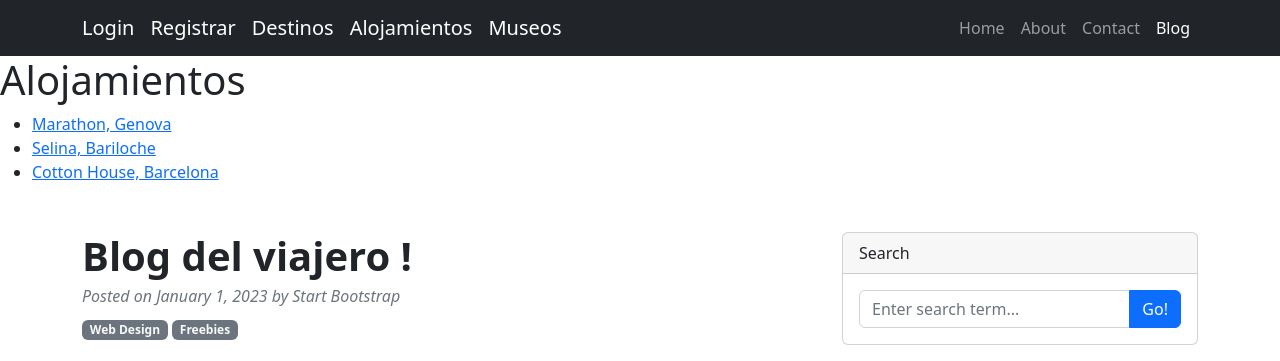
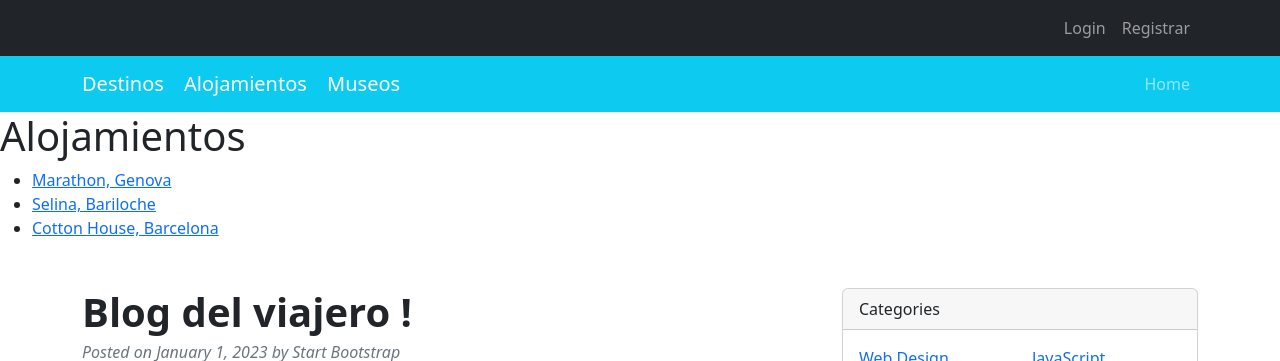
Before and after one commit to luciana-mancuso/EntregaFinal, a Django app: page /blog/alojamientos/ in a window 1280 px wide. Shown: the top 361 px of the page. Run offline with Django 4.2, Linux system fonts and the light colour scheme; data comes from the database, SQL or seed files in the repository; some libraries are stand-ins or nearby versions.

Commit message:
EntregaFinal

```diff
--- a/templates/base.html
+++ b/templates/base.html
@@ -6,7 +6,7 @@
         <meta name="viewport" content="width=device-width, initial-scale=1, shrink-to-fit=no" />
         <meta name="description" content="" />
         <meta name="author" content="" />
-        <title>Blog Post - Start Bootstrap Template</title>
+        <title>Blogparaviajero</title>
         <!-- Favicon-->
         <link rel="icon" type="image/x-icon" href="{% static 'AppCoder/assets/favicon.ico' %}" />
         <!-- Core theme CSS (includes Bootstrap)-->
@@ -17,30 +17,44 @@
         <nav class="navbar navbar-expand-lg navbar-dark bg-dark">
             <div class="container">
 
-                {% if user.is_authenticated %}
-                <img src="{{ user.avatar.imagen.url }}" alt="Usuario" height="30 px">
-                <a class="navbar-brand" href="{% url 'accountlogout' %}">Logout</a>
-                <a class="navbar-brand">{{ user.username }}</a>
-                {% else %}
-                <a class="navbar-brand" href="{% url 'accountlogin' %}">Login</a>
-                <a class="navbar-brand" href="{% url 'accountregistrar' %}">Registrar</a>
-                {% endif %}
 
-
-                <a class="navbar-brand" href="{% url 'AppCoderDestinos' %}">Destinos</a>
-                <a class="navbar-brand" href="{% url 'AppCoderAlojamientos' %}">Alojamientos</a>
-                <a class="navbar-brand" href="{% url 'AppCoderMuseos' %}">Museos</a>
                 <button class="navbar-toggler" type="button" data-bs-toggle="collapse" data-bs-target="#navbarSupportedContent" aria-controls="navbarSupportedContent" aria-expanded="false" aria-label="Toggle navigation"><span class="navbar-toggler-icon"></span></button>
                 <div class="collapse navbar-collapse" id="navbarSupportedContent">
                     <ul class="navbar-nav ms-auto mb-2 mb-lg-0">
-                        <li class="nav-item"><a class="nav-link" href="#">Home</a></li>
-                        <li class="nav-item"><a class="nav-link" href="#!">About</a></li>
-                        <li class="nav-item"><a class="nav-link" href="#!">Contact</a></li>
-                        <li class="nav-item"><a class="nav-link active" aria-current="page" href="#">Blog</a></li>
+                        {% if user.is_authenticated %}
+                        <img src="{{ user.avatar.imagen.url }}" alt="Usuario" height="30 px">
+                        <li class="nav-item"><a class="nav-link" href="{% url 'accountlogout' %}">Logout</a></li>
+                        <a class="nav-item">{{ user.username }}</a>
+                        {% else %}
+                        <li class="nav-item"><a class="nav-link" href="{% url 'accountlogin' %}">Login</a></li>
+                        <li class="nav-item"><a class="nav-link" href="{% url 'accountregistrar' %}">Registrar</a></li>
+                        {% endif %}
+
                     </ul>
                 </div>
             </div>
         </nav>
+
+
+
+        <nav class="navbar navbar-expand-lg navbar-dark bg-info">
+            <div class="container">
+                <div class="categories">
+                    <a class="navbar-brand" href="{% url 'AppCoderDestinos' %}">Destinos</a>
+                    <a class="navbar-brand" href="{% url 'AppCoderAlojamientos' %}">Alojamientos</a>
+                    <a class="navbar-brand" href="{% url 'AppCoderMuseos' %}">Museos</a>
+                </div>
+
+                <button class="navbar-toggler" type="button" data-bs-toggle="collapse" data-bs-target="#navbarSupportedContent" aria-controls="navbarSupportedContent" aria-expanded="false" aria-label="Toggle navigation"><span class="navbar-toggler-icon"></span></button>
+                <div class="collapse navbar-collapse" id="navbarSupportedContent">
+
+                    <ul class="navbar-nav ms-auto mb-2 mb-lg-0">
+                        <li class="nav-item"><a class="nav-link" href="#">Home</a></li>
+                    </ul>
+                </div>
+            </div>
+        </nav>
+
 
         <!-- Body-->
         {% block contenido_cambia %}
@@ -122,16 +136,7 @@
                 </div>
                 <!-- Side widgets-->
                 <div class="col-lg-4">
-                    <!-- Search widget-->
-                    <div class="card mb-4">
-                        <div class="card-header">Search</div>
-                        <div class="card-body">
-                            <div class="input-group">
-                                <input class="form-control" type="text" placeholder="Enter search term..." aria-label="Enter search term..." aria-describedby="button-search" />
-                                <button class="btn btn-primary" id="button-search" type="button">Go!</button>
-                            </div>
-                        </div>
-                    </div>
+
                     <!-- Categories widget-->
                     <div class="card mb-4">
                         <div class="card-header">Categories</div>
@@ -154,11 +159,7 @@
                             </div>
                         </div>
                     </div>
-                    <!-- Side widget-->
-                    <div class="card mb-4">
-                        <div class="card-header">Side Widget</div>
-                        <div class="card-body">You can put anything you want inside of these side widgets. They are easy to use, and feature the Bootstrap 5 card component!</div>
-                    </div>
+
                 </div>
             </div>
         </div>
```
Also changed, not shown: db.sqlite3.
